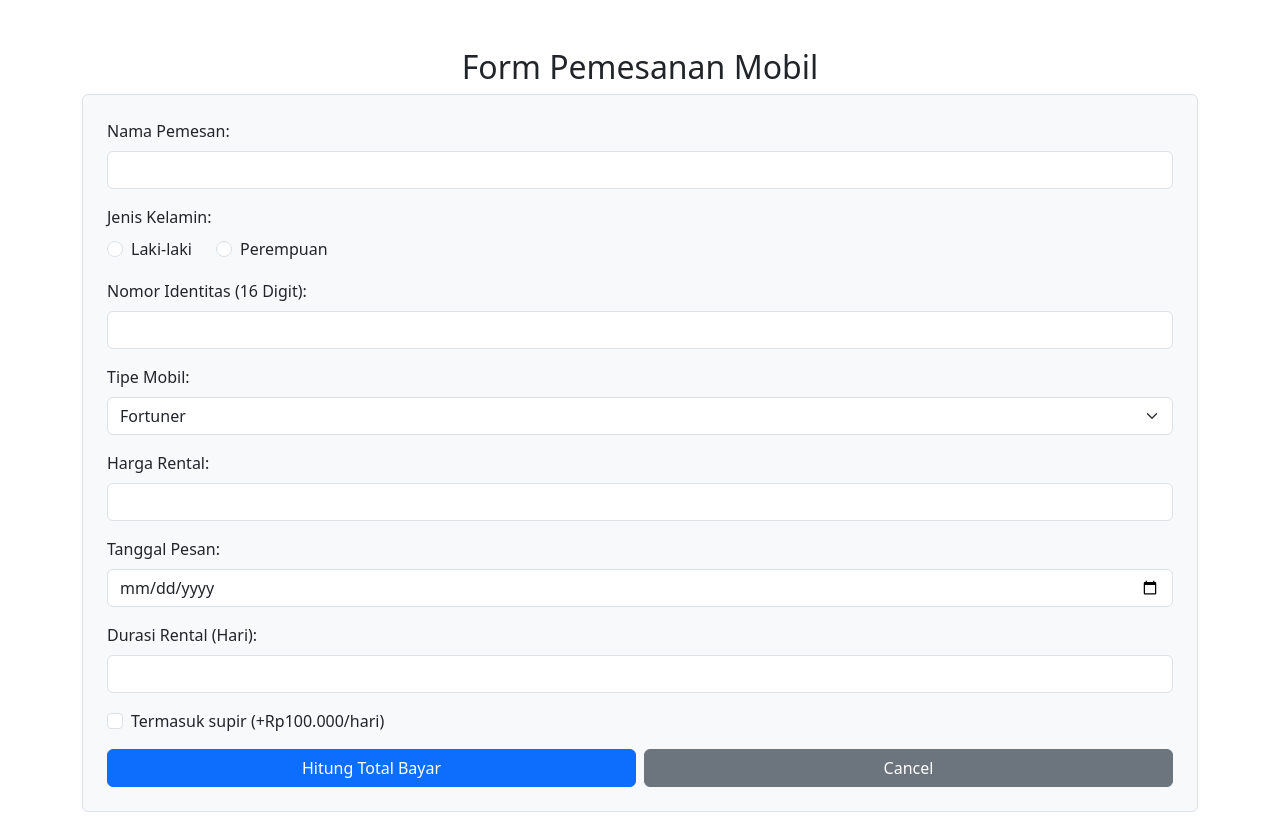
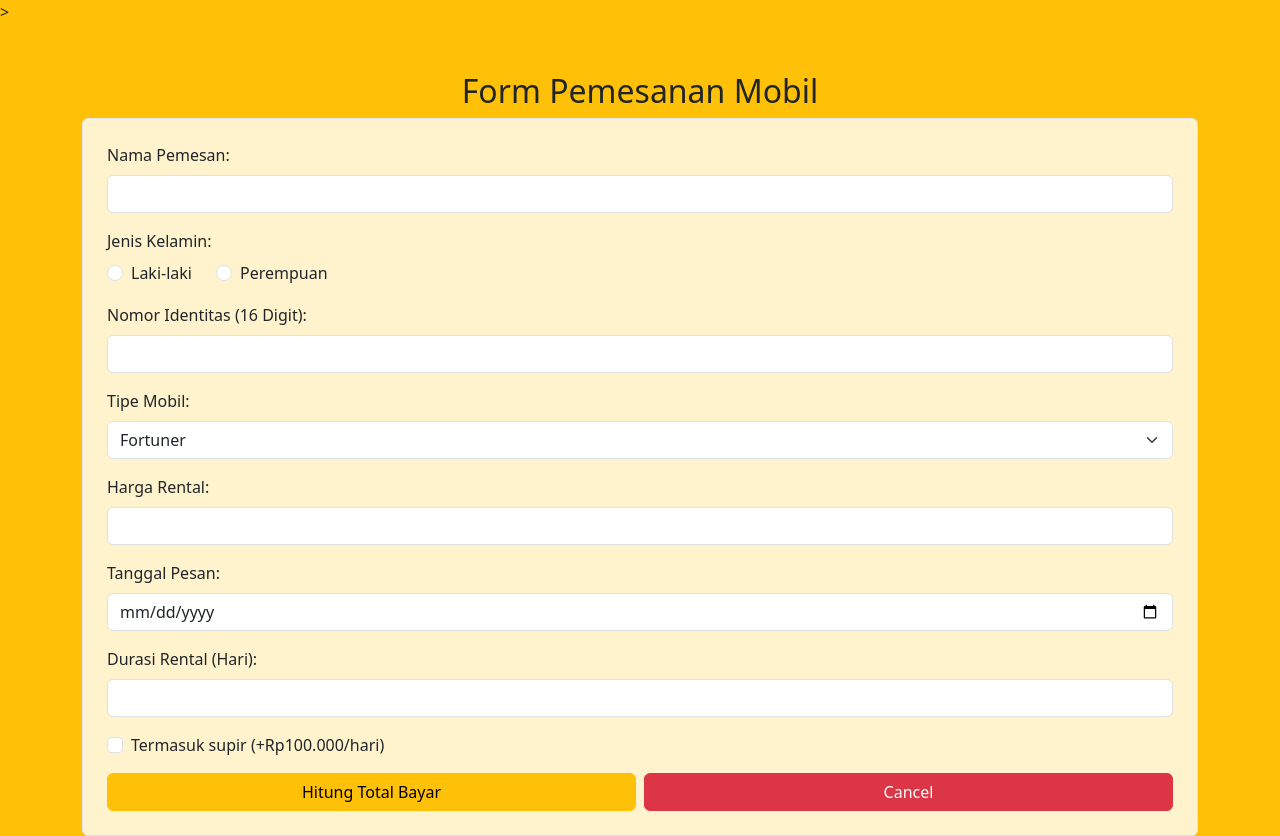
Before and after one commit to pickstart0/sekolahan, a PHP site: page /landing/transaksi.php in a window 1280 px wide. Before the commit the page ends 812 px from the top, so only its background shows below. Run offline with PHP 8.4, Linux system fonts and the light colour scheme.

Commit message:
Update transaksi.php

```diff
--- a/pemograman dasar/remed/rental.mobil/landing/transaksi.php
+++ b/pemograman dasar/remed/rental.mobil/landing/transaksi.php
@@ -1,7 +1,5 @@
 <?php
 require "dummy.php";
-session_start();
-
 if (!isset($_SESSION['transaksi'])) {
     $_SESSION['transaksi'] = [];
 }
@@ -47,17 +45,19 @@ if ($_SERVER['REQUEST_METHOD'] == "POST") {
 
     // Simpan transaksi jika tombol "Simpan" ditekan
     if (isset($_POST['simpan']) && strlen($identitas) == 16) {
-        $_SESSION['transaksi'][] = [
-            'nama' => $nama,
-            'jenisKelamin' => $jenisKelamin,
-            'identitas' => $identitas,
-            'tipeMobil' => $tipeMobil,
-            'tanggalPesan' => $tanggalPesan,
-            'durasi' => $durasi,
-            'supir' => $supir ? 'Ya' : 'Tidak',
-            'totalBayar' => number_format($total, 0, ',', '.')
-        ];
-        header("Location: simpan.php");
+        $transaksi = "Nama : $nama\n" .
+            "JK : $jenisKelamin\n" .
+            "ID : $identitas\n" .
+            "Mobil : $tipeMobil\n" .
+            "Tgl Pesan : $tanggalPesan\n" .
+            "Durasi : {$durasi}h\n" .
+            "Supir : " . ($supir ? 'Ya' : 'Tidak') . "\n" .
+            "Total : Rp " . number_format($total, 0, ',', '.');
+
+        echo "<script>alert(`$transaksi`);
+        window.location.href = 'index.php';
+        </script>";
+
         exit();
     }
 }
@@ -73,10 +73,10 @@ if ($_SERVER['REQUEST_METHOD'] == "POST") {
     <link href="https://cdn.jsdelivr.net/npm/bootstrap@5.3.0/dist/css/bootstrap.min.css" rel="stylesheet">
 </head>
 
-<body>
-    <div class="container mt-5">
+<body class="bg-warning"> >
+    <div class="container  mt-5">
         <h2 class="text-center">Form Pemesanan Mobil</h2>
-        <form method="POST" class="p-4 border rounded bg-light">
+        <form method="POST" class="p-4 border rounded bg-warning-subtle">
             <div class="mb-3">
                 <label class="form-label">Nama Pemesan:</label>
                 <input type="text" name="nama" class="form-control" required value="<?= $_POST['nama'] ?? ''; ?>">
@@ -125,11 +125,11 @@ if ($_SERVER['REQUEST_METHOD'] == "POST") {
                 <label class="form-check-label">Termasuk supir (+Rp100.000/hari)</label>
             </div>
             <div class="d-flex gap-2">
-                <button type="submit" name="hitung" class="btn btn-primary w-50">Hitung Total Bayar</button>
+                <button type="submit" name="hitung" class="btn btn-warning w-50">Hitung Total Bayar</button>
                 <?php if (isset($_POST['hitung']) && strlen($_POST['identitas']) == 16): ?>
                     <button type="submit" name="simpan" class="btn btn-success w-50">Simpan Transaksi</button>
                 <?php endif; ?>
-                <a href="index.php" class="btn btn-secondary w-50">Cancel</a>
+                <a href="index.php" class="btn btn-danger w-50">Cancel</a>
             </div>
         </form>
         <?php if (isset($total) && $pesanEror !== ''): ?>
```
